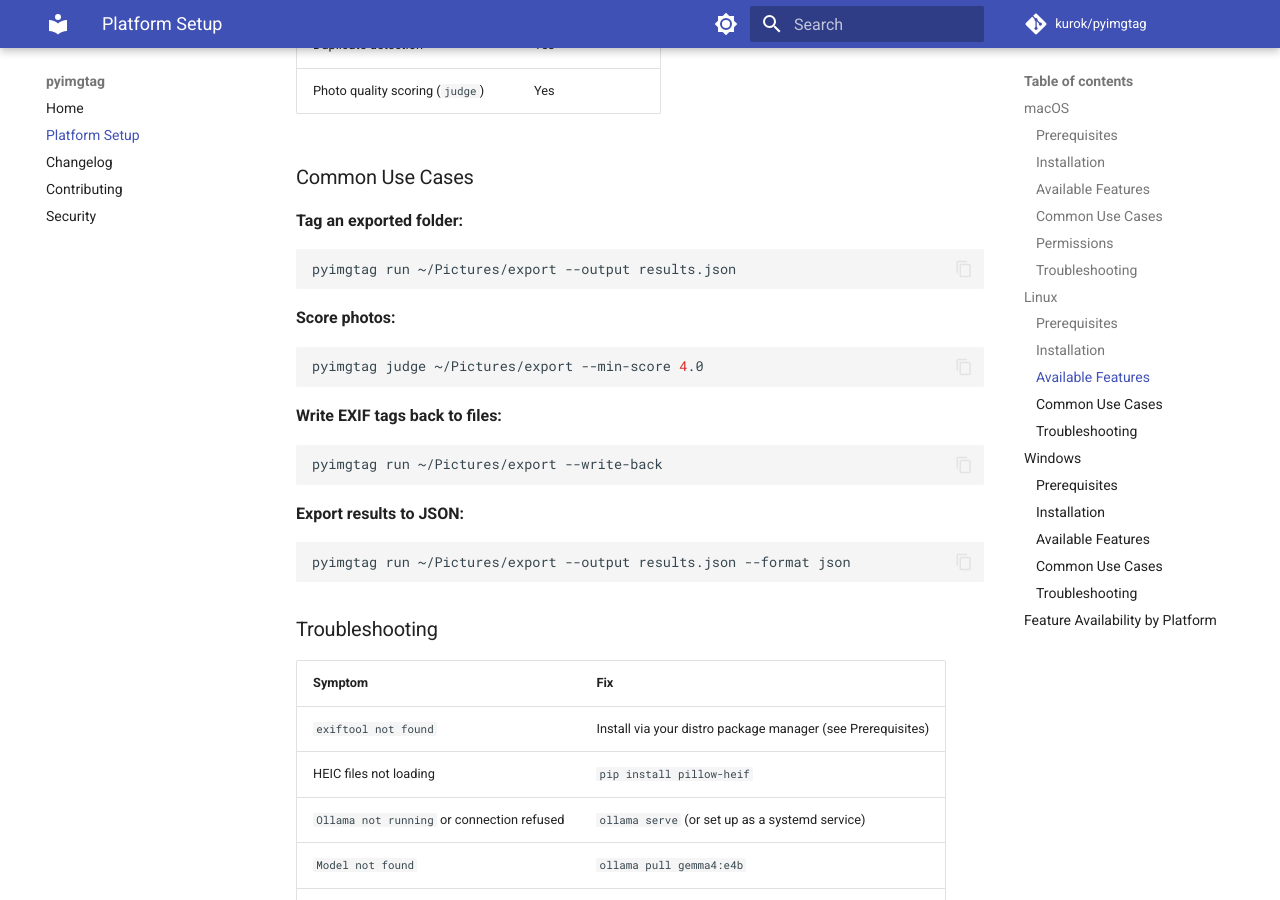
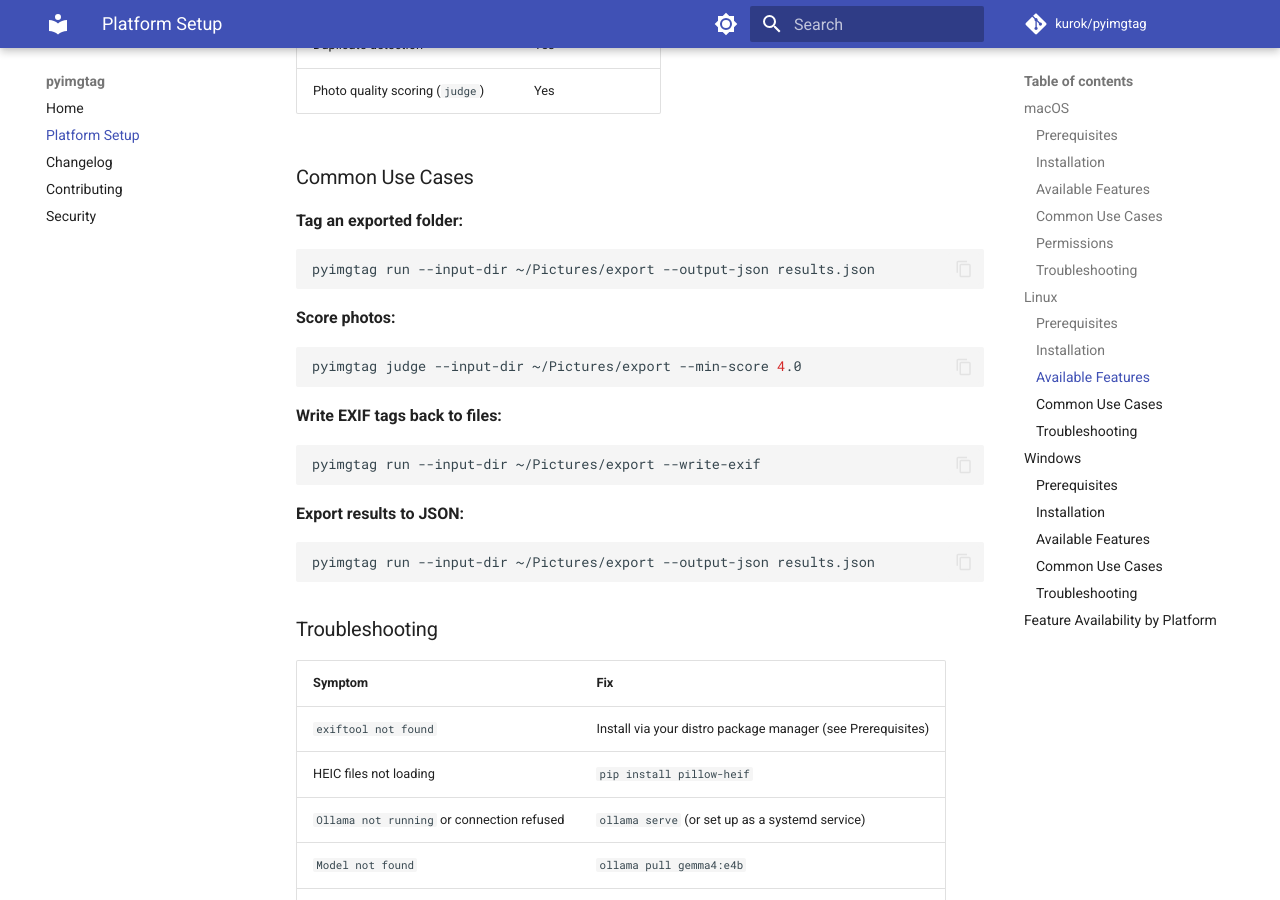
Before and after one commit to kurok/pyimgtag, an MkDocs documentation site: the page built from docs/platform-setup.md, in a window 1280 px wide and 900 px high, scrolled down 3928 px. Built offline with MkDocs 1.6.1 and Material for MkDocs 9.7.7, drawn with Linux system fonts in a browser that asks for light colours; comment, search, counter and statistics services are not loaded; some of the changed text lies outside the part shown.

Commit message:
docs: fix stale CLI examples in README and platform-setup guide (#73)

````diff
--- a/docs/platform-setup.md
+++ b/docs/platform-setup.md
@@ -57,19 +57,19 @@
 **Score photos with judge:**
 
 ```bash
-pyimgtag judge ~/Pictures --min-score 3.5
+pyimgtag judge --input-dir ~/Pictures --min-score 3.5
 ```
 
 **Import faces from Apple Photos:**
 
 ```bash
-pyimgtag faces --import
+pyimgtag faces import-photos --photos-library ~/Pictures/Photos\ Library.photoslibrary
 ```
 
 **Process exported HEIC photos:**
 
 ```bash
-pyimgtag run ~/Desktop/export --output results.json
+pyimgtag run --input-dir ~/Desktop/export --output-json results.json
 ```
 
 ### Permissions
@@ -161,25 +161,25 @@
 **Tag an exported folder:**
 
 ```bash
-pyimgtag run ~/Pictures/export --output results.json
+pyimgtag run --input-dir ~/Pictures/export --output-json results.json
 ```
 
 **Score photos:**
 
 ```bash
-pyimgtag judge ~/Pictures/export --min-score 4.0
+pyimgtag judge --input-dir ~/Pictures/export --min-score 4.0
 ```
 
 **Write EXIF tags back to files:**
 
 ```bash
-pyimgtag run ~/Pictures/export --write-back
+pyimgtag run --input-dir ~/Pictures/export --write-exif
 ```
 
 **Export results to JSON:**
 
 ```bash
-pyimgtag run ~/Pictures/export --output results.json --format json
+pyimgtag run --input-dir ~/Pictures/export --output-json results.json
 ```
 
 ### Troubleshooting
@@ -251,19 +251,19 @@
 **Tag photos in a Windows path (use quotes for paths with spaces):**
 
 ```powershell
-pyimgtag run "C:\Users\YourName\Pictures\Vacation" --output results.json
+pyimgtag run --input-dir "C:\Users\YourName\Pictures\Vacation" --output-json results.json
 ```
 
 **Score photos:**
 
 ```powershell
-pyimgtag judge "C:\Users\YourName\Pictures" --min-score 3.5
+pyimgtag judge --input-dir "C:\Users\YourName\Pictures" --min-score 3.5
 ```
 
 **Output JSON for import into other tools:**
 
 ```powershell
-pyimgtag run "C:\Users\YourName\Pictures" --output results.json --format json
+pyimgtag run --input-dir "C:\Users\YourName\Pictures" --output-json results.json
 ```
 
 ### Troubleshooting
````
Also changed, not shown: README.md (+2 -2 lines).
